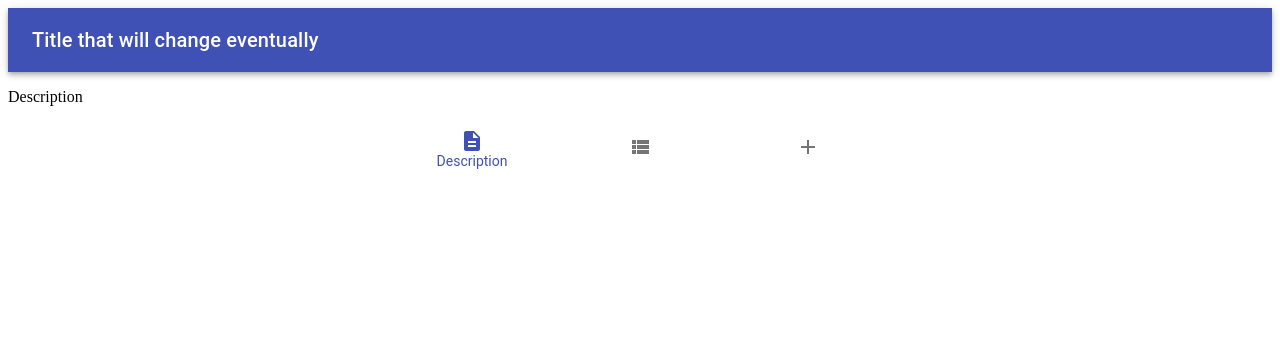
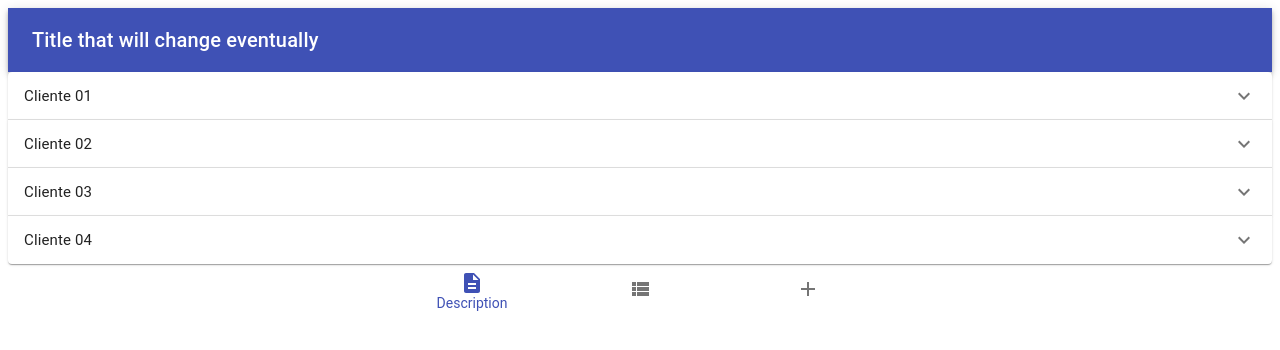
Before and after one commit to MarcosAM/contract-manager, a React (Create React App) app in the folder contracts-manager/: page / in a window 1280 px wide. Shown: the top 350 px of the page. Built offline with nearby package versions, Linux system fonts and the light colour scheme.

Commit message:
feature/dummy description page

```diff
--- /dev/null
+++ b/contracts-manager/src/components/ContractsPanel/ContractsPanel.js
@@ -0,0 +1,40 @@
+import React from 'react';
+import { makeStyles } from '@material-ui/core/styles';
+import ExpansionPanel from '@material-ui/core/ExpansionPanel';
+import ExpansionPanelDetails from '@material-ui/core/ExpansionPanelDetails';
+import ExpansionPanelSummary from '@material-ui/core/ExpansionPanelSummary';
+import Typography from '@material-ui/core/Typography';
+import ExpandMoreIcon from '@material-ui/icons/ExpandMore';
+
+
+export default ({ id, expanded, setExpanded, title, details }) => {
+    const classes = useStyles();
+
+    const handleChange = panel => (event, isExpanded) => {
+        console.log(setExpanded)
+        setExpanded(isExpanded ? panel : false);
+    };
+
+    return (
+        <ExpansionPanel expanded={expanded === id} onChange={handleChange(id)}>
+            <ExpansionPanelSummary
+                expandIcon={<ExpandMoreIcon />}
+            >
+                <Typography className={classes.heading}>{title}</Typography>
+            </ExpansionPanelSummary>
+            <ExpansionPanelDetails>
+                <Typography>
+                    {details}
+                </Typography>
+            </ExpansionPanelDetails>
+        </ExpansionPanel>
+    );
+}
+
+const useStyles = makeStyles(theme => ({
+    heading: {
+        fontSize: theme.typography.pxToRem(15),
+        flexBasis: '33.33%',
+        flexShrink: 0,
+    },
+}));
--- /dev/null
+++ b/contracts-manager/src/components/ContractsPanel/index.js
@@ -0,0 +1,2 @@
+import ContractsPanel from './ContractsPanel'
+export default ContractsPanel
--- a/contracts-manager/src/pages/DescriptionPage.js
+++ b/contracts-manager/src/pages/DescriptionPage.js
@@ -1,5 +1,43 @@
-import React from 'react'
+import React from 'react';
+import ContractsPanel from '../components/ContractsPanel'
 
-export default () => (
-    <p>Description</p>
-)
+const INITIAL_STATE = [
+    {
+        id: '01',
+        title: 'Cliente 01',
+        details: 'Altas descrições de pedidos'
+    },
+    {
+        id: '02',
+        title: 'Cliente 02',
+        details: 'Altas descrições de pedidos'
+    },
+    {
+        id: '03',
+        title: 'Cliente 03',
+        details: 'Altas descrições de pedidos'
+    },
+    {
+        id: '04',
+        title: 'Cliente 04',
+        details: 'Altas descrições de pedidos'
+    },
+]
+
+export default function ControlledExpansionPanels() {
+    const [expanded, setExpanded] = React.useState(false);
+
+    const renderPanels = () => INITIAL_STATE.map((panel, index) => (
+        <ContractsPanel
+            key={index} {...panel}
+            expanded={expanded}
+            setExpanded={(expanded) => setExpanded(expanded)}
+        />
+    ))
+
+    return (
+        <div>
+            {renderPanels()}
+        </div>
+    );
+}
```
